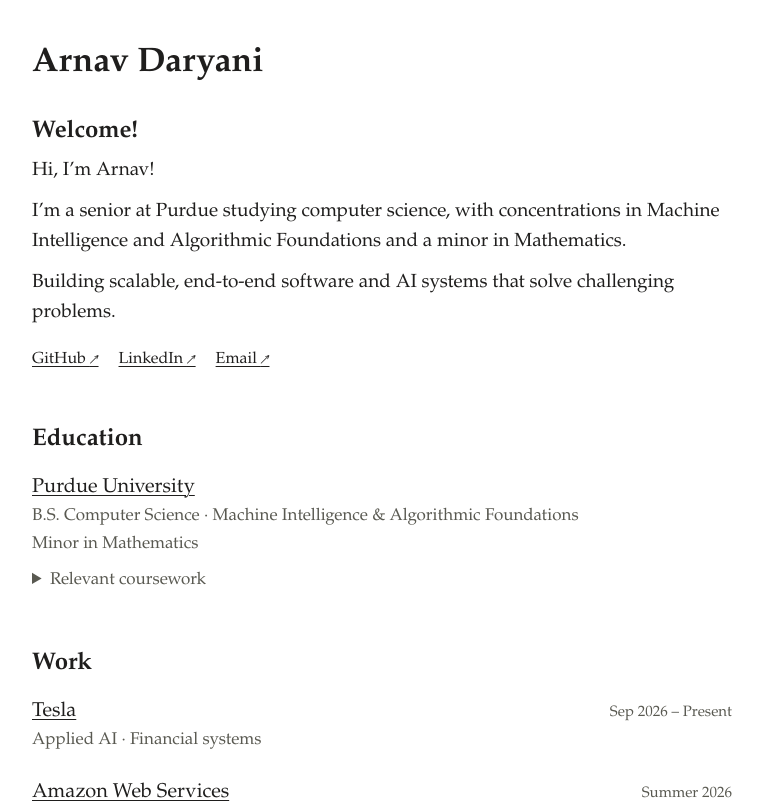
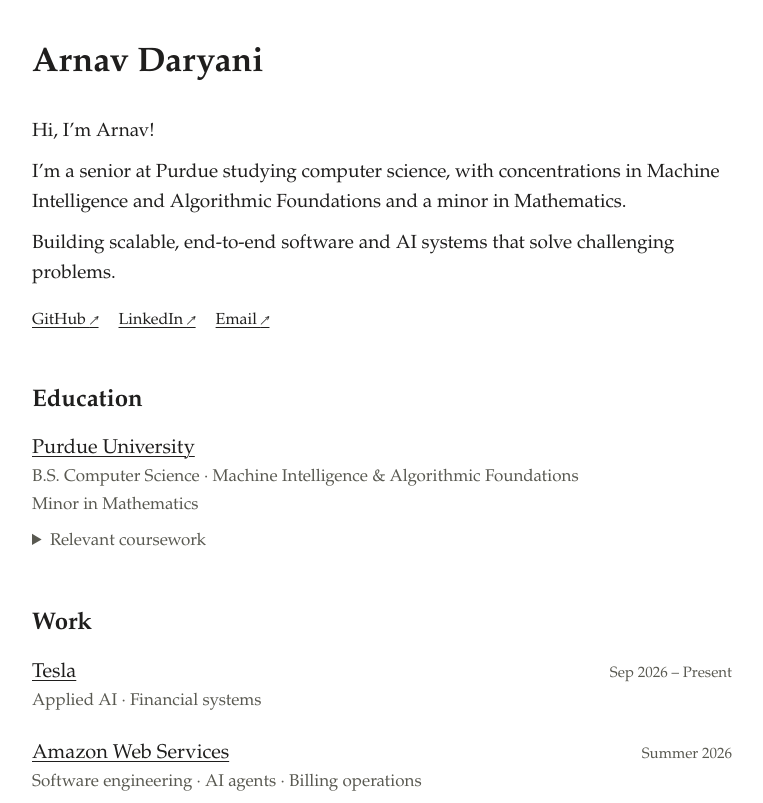
Before and after one commit to arnavdaryani/Personal-Website, a React (Vite) app: page / in a window 1280 px wide. Shown: the top 803 px of the page, without its empty margins (258-1021 px from the left). Built offline with nearby package versions, Linux system fonts and the light colour scheme.

Commit message:
Remove welcome heading

```diff
--- a/src/components/AboutSection.jsx
+++ b/src/components/AboutSection.jsx
@@ -1,7 +1,6 @@
 export const AboutSection = () => (
   <section id="about" className="intro page-width" aria-labelledby="intro-title">
     <h1 id="intro-title">Arnav Daryani</h1>
-    <h2 className="welcome-title">Welcome!</h2>
     <div className="intro-copy">
       <p>Hi, I’m Arnav!</p>
       <p>I’m a senior at Purdue studying computer science, with concentrations in Machine Intelligence and Algorithmic Foundations and a minor in Mathematics.</p>
```
Also changed, not shown: 2 other files (tests, documents, lock files or other folders).
